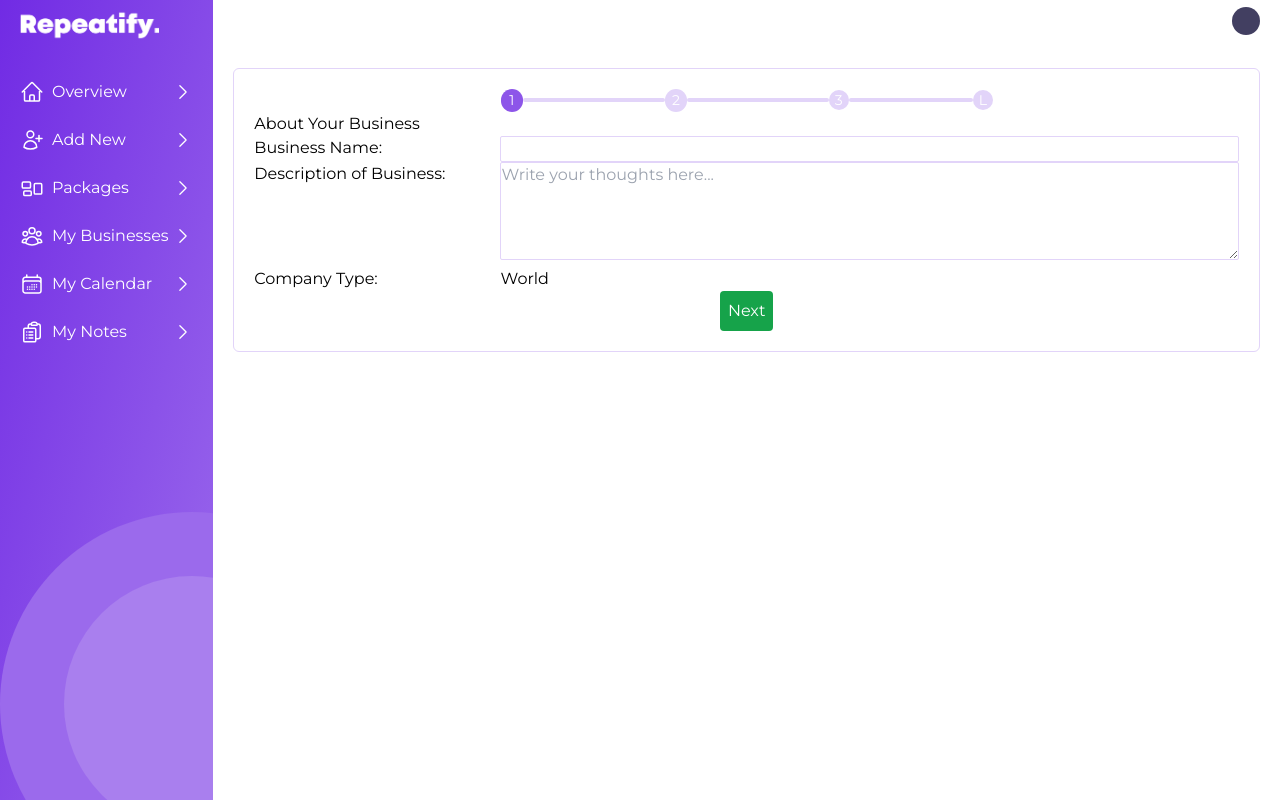
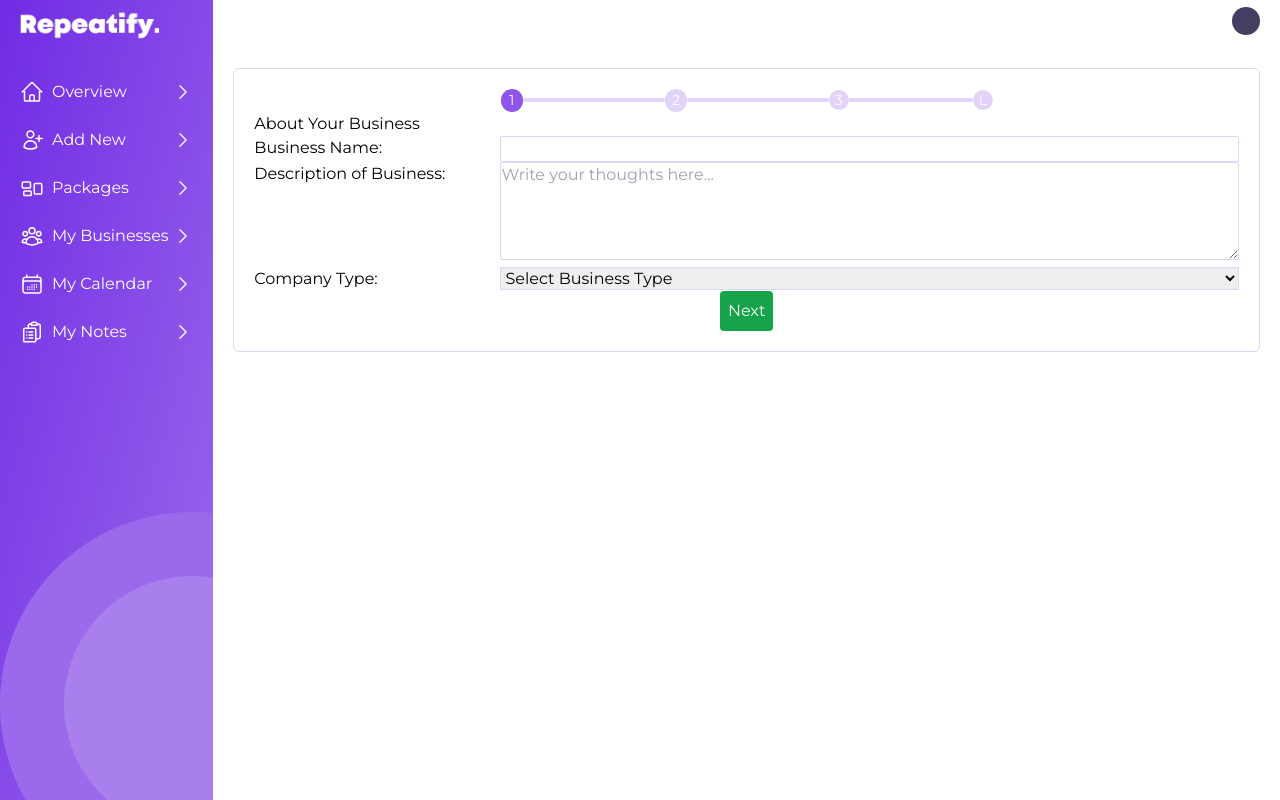
Before and after one commit to orgharoy/saas-bros_employee, a React (Create React App) app: page /register-business in a window 1280 px wide. Built offline with nearby package versions, Linux system fonts and the light colour scheme.

Commit message:
company type

```diff
--- a/src/components/RegisterNewUser/AboutBusiness.js
+++ b/src/components/RegisterNewUser/AboutBusiness.js
@@ -26,7 +26,15 @@ const AboutBusiness = ({formValues, setFormValues}) => {
             <label htmlFor="businessName">Company Type: </label>
           </div>
           <div className="col-span-3">
-            <h1>World</h1>
+            <select name="businessType" id="businessType" className="w-full border border-purple-9">
+               <option>Select Business Type</option>
+               <option value="Partnership">Partnership</option>
+               <option value="Private Limited Company">Private Limited Company</option>
+               <option value="Public Limited Company">Public Limited Company</option>
+               <option value="Unlimited Company">Unlimited Company</option>
+               <option value="htmlForeign Company">Foreign Company</option>
+               <option value="Limited Liability Partnership">Limited Liability Partnership</option>
+             </select>
           </div>
 
         </div>
```
